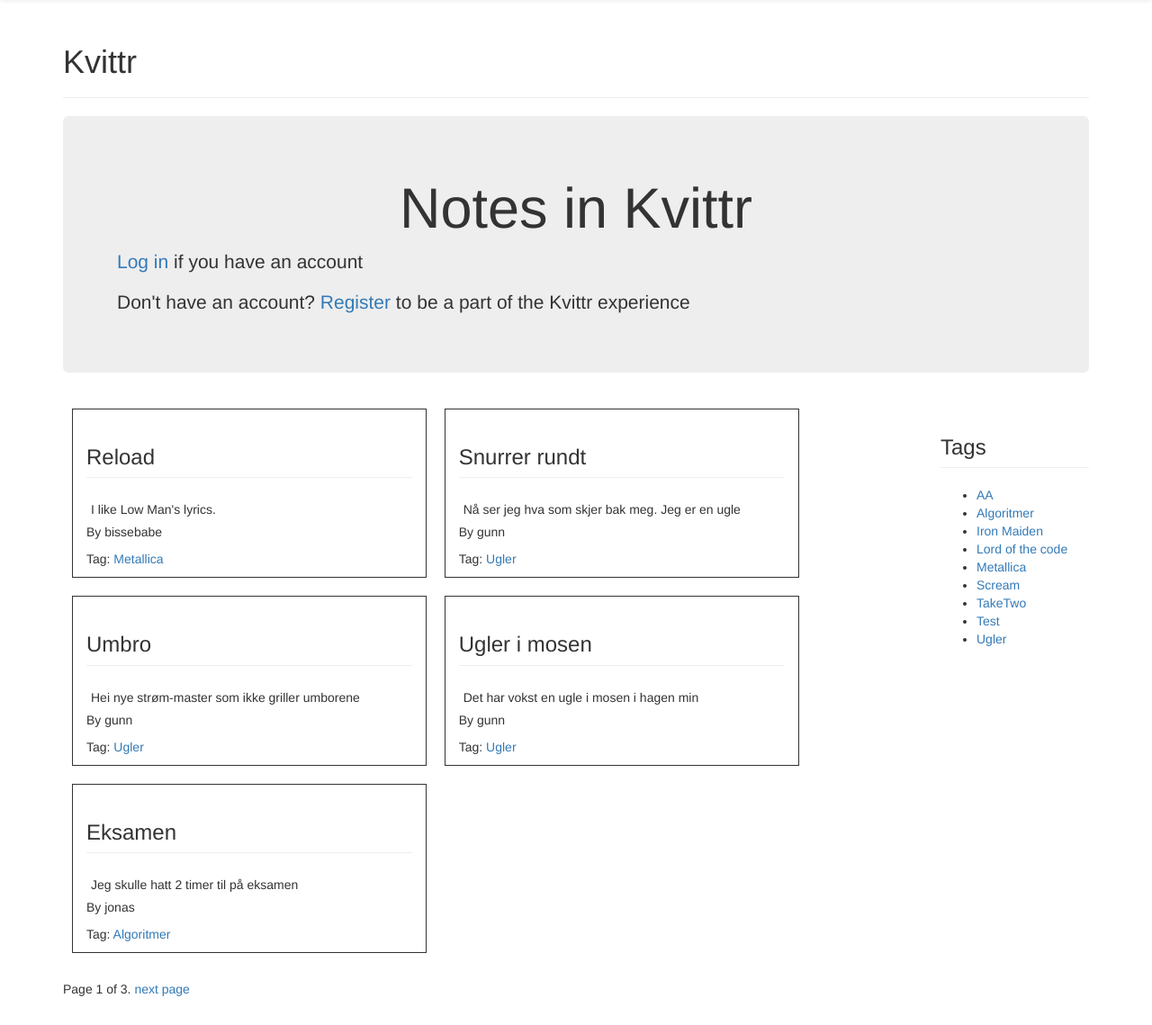
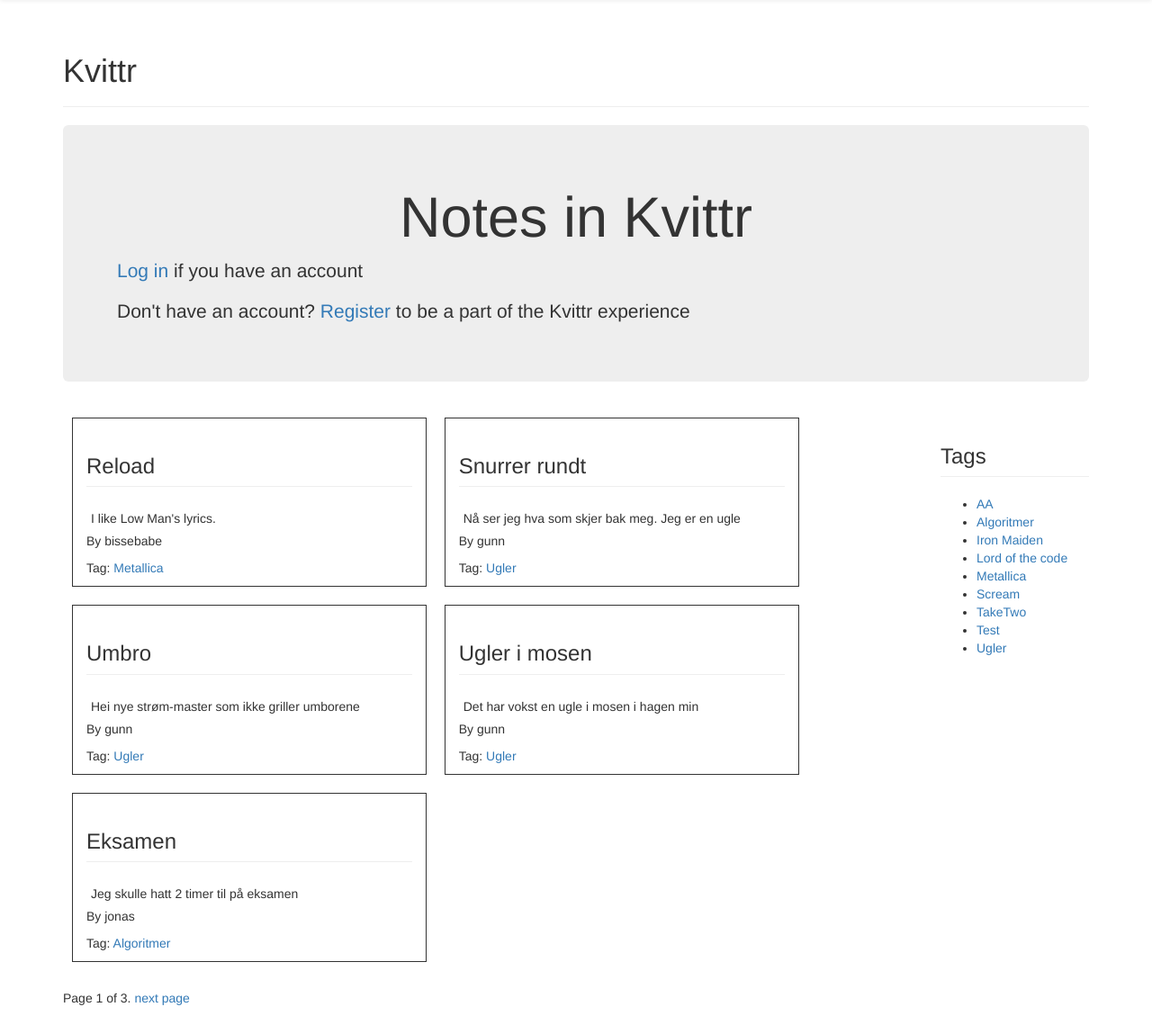
Before and after one commit to jimma1/harvsterOfNotes, a Django app: page / in a window 1280 px wide. Shown: the part 51-1190 px from the top of the page at 90% size. Before the commit the page ends 1158 px from the top, so only its background shows below. Run offline with Django 3.2, Linux system fonts and the light colour scheme; data comes from the database, SQL or seed files in the repository; both versions use the stored data as it was after the commit; some libraries are stand-ins or nearby versions.

Commit message:
Removed css class. Using padding on body instead (as getbootstrap suggests)

```diff
--- a/kvittr/static/kvittr/style.css
+++ b/kvittr/static/kvittr/style.css
@@ -1,7 +1,5 @@
-.page-header-home{
-	padding-bottom: 9px;
-	margin: 100px 0 20px;
-	border-bottom: 1px solid #eee;
+body{
+	padding-top: 70px;
 }
 
 .border{
--- a/kvittr/templates/base.html
+++ b/kvittr/templates/base.html
@@ -51,7 +51,7 @@
       </div><!-- /.container-fluid -->
     </nav>
     <div class="container">
-        <div class="page-header-home">
+        <div class="page-header">
             <h1>Kvittr <small>{% block subheader %}{% endblock %}</small></h1>
         </div>
         <!-- display messages when notes sucessfully added -->
```
Also changed, not shown: kvittr/db.sqlite3.
